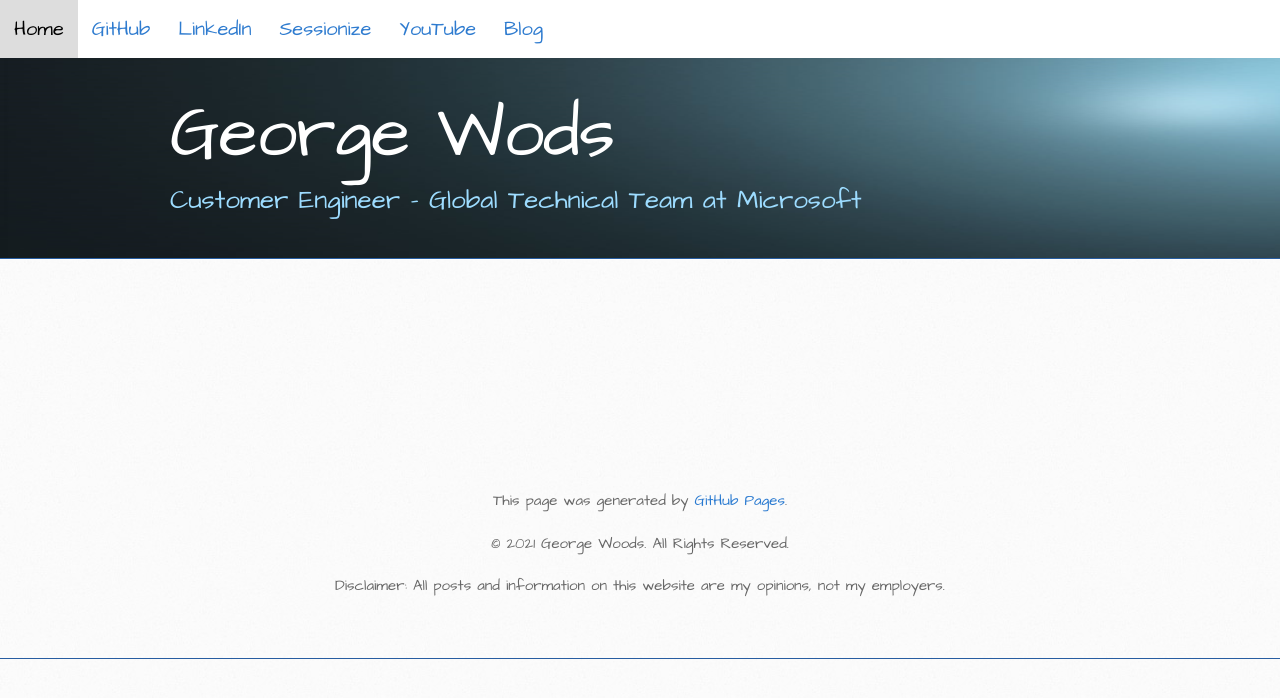
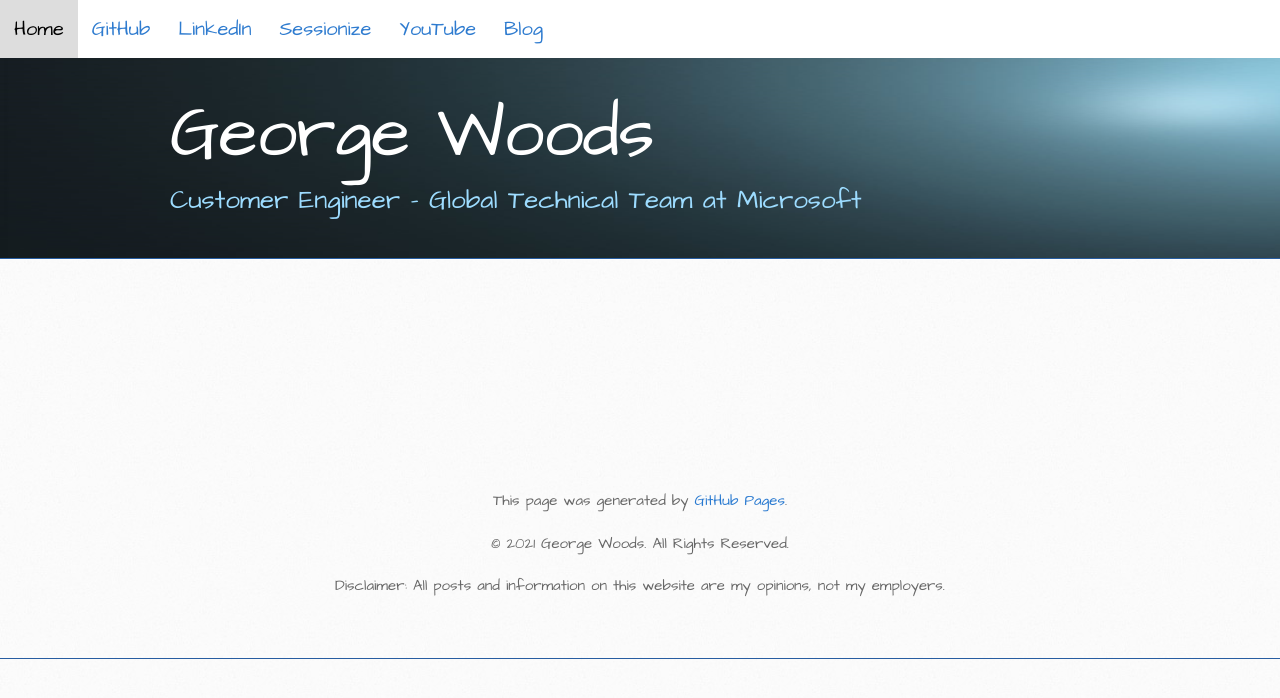
Before and after one commit to gvwoods/gvwoods.github.io, a Jekyll site: the page built from report-test.md, in a window 1280 px wide. Shown: the top 698 px of the page. Built offline with Jekyll 4.4.1, drawn with Linux system fonts in a browser that asks for light colours.

Commit message:
Update default.html

```diff
--- a/_layouts/default.html
+++ b/_layouts/default.html
@@ -27,8 +27,8 @@
        <a href="https://georgevwoods.com/blog">Blog</a> </p>
        </div>
     <header>
-      <div class="innerhead">
-        <h1><a href="https://georgevwoods.com/">George Wods</a></h1>
+      <div class="inner">
+        <h1>George Woods</h1>
         <h2>Customer Engineer - Global Technical Team at Microsoft</h2>
         </div>
     </header>
```
